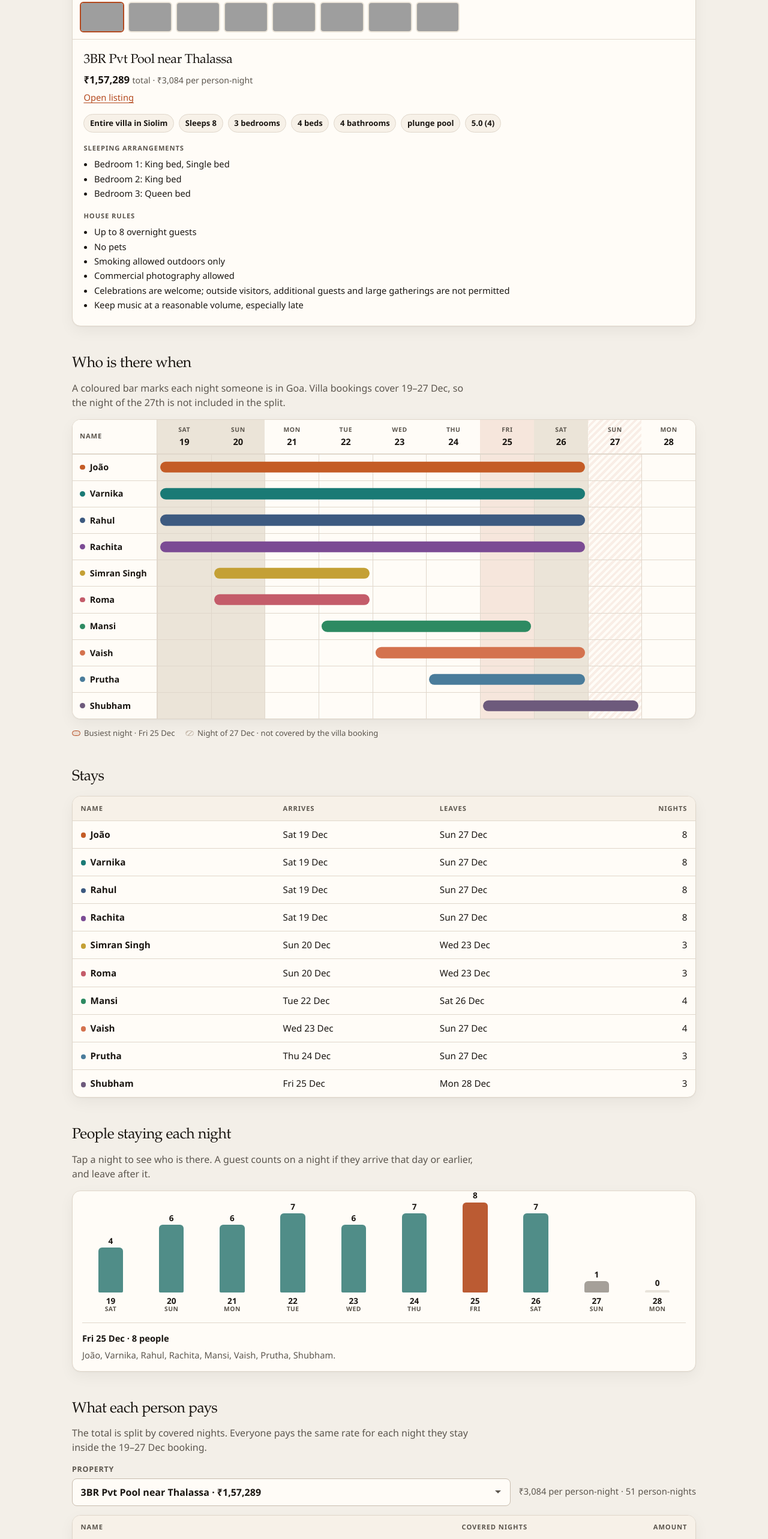
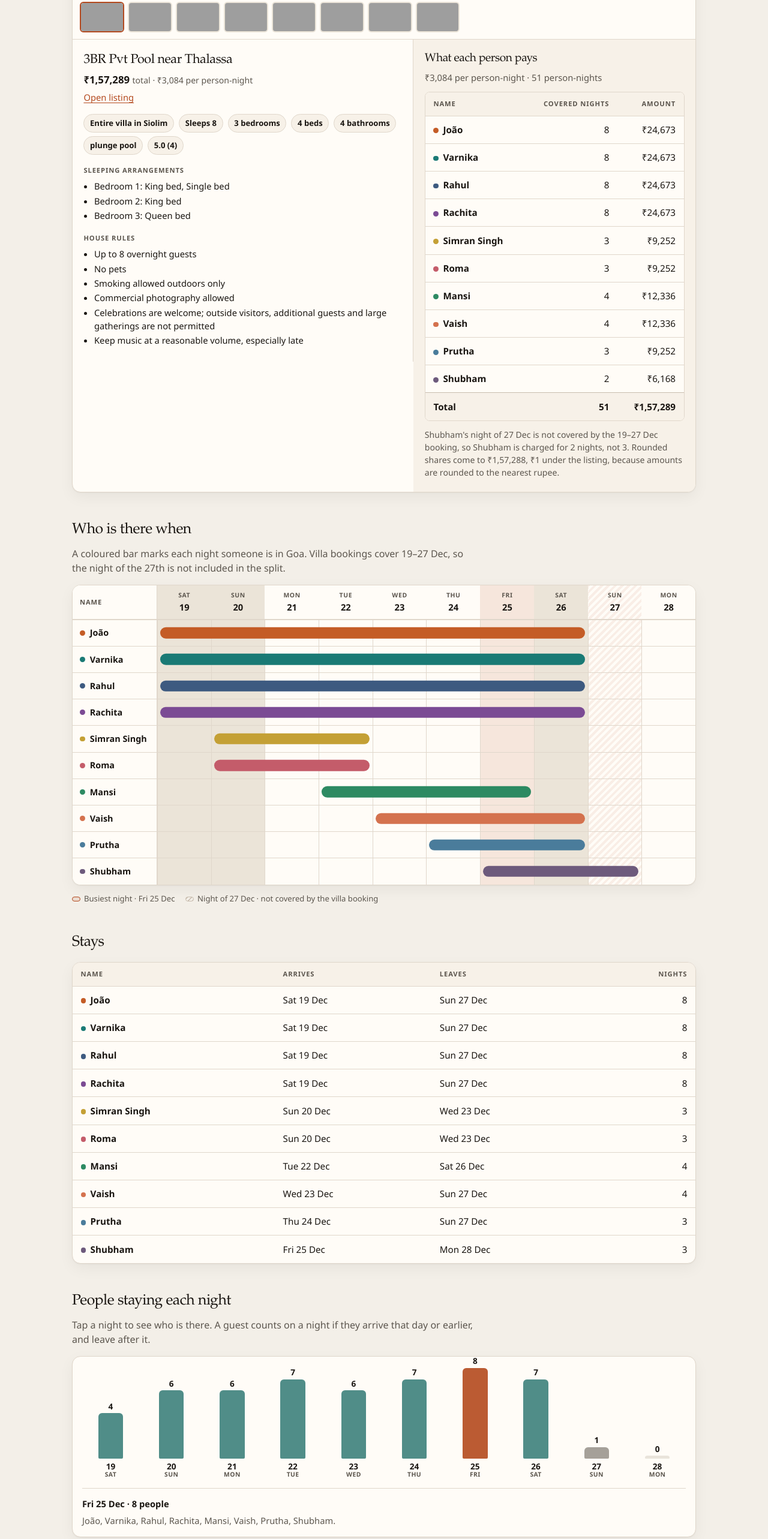
Before and after one commit to gvns0x/goa-trip, a plain HTML site: page index.html in a window 1280 px wide. Shown: the part 1117-3683 px from the top of the page at 60% size. Drawn offline with Linux system fonts and the light colour scheme; grey boxes are pictures that could not be loaded.

Commit message:
Split villa details into info + pays columns
Selected villa now shows listing details on the left and a What each
person pays table on the right; the standalone pays section is removed.

Co-authored-by: João Araújo <gvns0x@gmail.com>

```diff
--- a/index.html
+++ b/index.html
@@ -367,7 +367,7 @@
     td { font-size: 0.95rem; }
     #stays-table td, #stays-table th,
     #props-table td, #props-table th,
-    #pays-table td, #pays-table th { white-space: nowrap; }
+    .villa-pays td, .villa-pays th { white-space: nowrap; }
     #props-table { min-width: 52rem; }
     td.num, th.num { text-align: right; }
     tr:last-child td { border-bottom: 0; }
@@ -739,10 +739,57 @@
     }
 
     .villa-details {
+      display: grid;
+      grid-template-columns: minmax(0, 1.15fr) minmax(0, 0.95fr);
+      gap: 0;
+      align-items: start;
+      border-top: 0;
+    }
+
+    .villa-info {
       padding: 1.15rem 1.15rem 1.35rem;
-    }
-
-    .villa-details h3 {
+      border-right: 1px solid var(--line);
+      min-width: 0;
+    }
+
+    .villa-pays {
+      padding: 1.15rem 1.15rem 1.35rem;
+      background: var(--surface-2);
+      min-width: 0;
+    }
+
+    .villa-pays h3 {
+      margin: 0 0 0.35rem;
+      font-family: var(--font-serif);
+      font-size: 1.2rem;
+      font-weight: 500;
+      letter-spacing: -0.02em;
+    }
+
+    .villa-pays .rate-chip {
+      margin: 0 0 0.75rem;
+    }
+
+    .villa-pays .warn {
+      margin-bottom: 0.75rem;
+    }
+
+    .villa-pays .scroll {
+      border: 1px solid var(--line);
+      border-radius: var(--radius-sm);
+      background: var(--surface);
+      overflow-x: auto;
+    }
+
+    .villa-pays table {
+      min-width: 16rem;
+    }
+
+    .villa-pays .note {
+      margin-top: 0.75rem;
+    }
+
+    .villa-details .villa-info h3 {
       margin: 0;
       font-family: var(--font-serif);
       font-size: 1.35rem;
@@ -809,15 +856,23 @@
       font-size: 0.92rem;
     }
 
+    @media (max-width: 900px) {
+      .villa-details { grid-template-columns: 1fr; }
+      .villa-info {
+        border-right: 0;
+        border-bottom: 1px solid var(--line);
+      }
+    }
+
     @media (max-width: 700px) {
       .wrap { padding: 1.4rem 0.9rem 3rem; }
       .stats { grid-template-columns: 1fr; }
       th, td { padding: 0.6rem 0.7rem; }
-      #pays-table th, #pays-table td { padding: 0.6rem 0.55rem; }
+      .villa-pays th, .villa-pays td { padding: 0.6rem 0.55rem; }
       .gantt { --name-col: 8rem; }
       .gallery-stage img { height: min(62vw, 22rem); }
       .villa-thumb { width: 8.6rem; }
-      .villa-details { padding: 1rem 0.9rem 1.2rem; }
+      .villa-info, .villa-pays { padding: 1rem 0.9rem 1.2rem; }
     }
 
     @media (prefers-reduced-motion: reduce) {
@@ -888,33 +943,6 @@
           <div class="who" id="who"></div>
         </div>
       </div>
-    </section>
-
-    <section aria-labelledby="pays-heading">
-      <h2 id="pays-heading">What each person pays</h2>
-      <p class="lede">The total is split by covered nights. Everyone pays the same rate for each night they stay inside the 19–27 Dec booking.</p>
-      <div class="toolbar">
-        <label class="field">
-          Property
-          <select id="property-select"></select>
-        </label>
-        <p class="rate-chip" id="rate-chip"></p>
-      </div>
-      <div class="warn" id="sleeps-warn" role="status"></div>
-      <div class="panel scroll">
-        <table id="pays-table">
-          <thead>
-            <tr>
-              <th>Name</th>
-              <th class="num">Covered nights</th>
-              <th class="num">Amount</th>
-            </tr>
-          </thead>
-          <tbody></tbody>
-          <tfoot></tfoot>
-        </table>
-      </div>
-      <p class="note" id="uncovered-note"></p>
     </section>
 
     <section aria-labelledby="props-heading">
@@ -1913,6 +1941,7 @@
       }
 
       document.getElementById("villa-details").innerHTML = `
+        <div class="villa-info">
           <h3>${esc(p.name)}</h3>
           <p class="villa-price">${inr(p.total)} <span class="muted">total · ${inr(p.rate)} per person-night</span></p>
           <a class="villa-link" href="${esc(p.url)}" target="_blank" rel="noopener noreferrer">Open listing</a>
@@ -1921,6 +1950,10 @@
           ${listBlock("Sleeping arrangements", d.sleeping)}
           ${listBlock("House rules", d.rules)}
           ${listBlock("Good to know", d.notes)}
+        </div>
+        <div class="villa-pays" aria-labelledby="villa-pays-heading">
+          ${paysMarkup(selectedVilla)}
+        </div>
       `;
     }
 
@@ -2073,71 +2106,70 @@
       `).join("");
     }
 
-    function renderSelect() {
-      const select = document.getElementById("property-select");
-      select.innerHTML = pricedProperties.map((p, i) =>
-        `<option value="${i}">${p.name} · ${inr(p.total)}</option>`
-      ).join("");
-      select.addEventListener("change", () => renderPays(Number(select.value)));
-      renderPays(0);
-    }
-
-    function renderPays(index) {
-
+    function paysMarkup(index) {
       const p = pricedProperties[index];
-      const warn = document.getElementById("sleeps-warn");
-      if (PEAK_GUESTS > p.sleeps) {
-        warn.dataset.show = "true";
-        warn.textContent = `This villa sleeps ${p.sleeps}, but ${PEAK_GUESTS} people are staying on ${formatDayLong(busiest.day)}.`;
-      } else {
-        warn.dataset.show = "false";
-        warn.textContent = "";
-      }
-
-      document.getElementById("rate-chip").textContent =
-        `${inr(p.rate)} per person-night · ${personNights} person-nights`;
-
       const rows = guests.map((g) => {
         const covered = coveredNights(g);
         const amount = Math.round(covered * p.rate);
         return { g, covered, amount };
       });
-
-      const body = document.querySelector("#pays-table tbody");
-      body.innerHTML = rows.map(({ g, covered, amount }) => `
+      const totalRounded = rows.reduce((sum, r) => sum + r.amount, 0);
+      const drift = totalRounded - p.total;
+      const driftNote = drift === 0
+        ? ""
+        : ` Rounded shares come to ${inr(totalRounded)}, ${inr(Math.abs(drift))} ${drift > 0 ? "over" : "under"} the listing, because amounts are rounded to the nearest rupee.`;
+
+      const uncoveredPeople = guests.filter((g) => nightsOf(g) > coveredNights(g));
+      let note = "";
+      if (uncoveredPeople.length) {
+        const bits = uncoveredPeople.map((g) => {
+          const missed = nightsOf(g) - coveredNights(g);
+          return `${g.name}'s night of ${formatDay(g.leave - missed)} is not covered by the 19–27 Dec booking, so ${g.name.split(" ")[0]} is charged for ${coveredNights(g)} ${coveredNights(g) === 1 ? "night" : "nights"}, not ${nightsOf(g)}`;
+        });
+        note = bits.join(". ") + "." + driftNote;
+      } else {
+        note = driftNote.trim();
+      }
+
+      const warn = PEAK_GUESTS > p.sleeps
+        ? `<div class="warn" data-show="true" role="status">This villa sleeps ${p.sleeps}, but ${PEAK_GUESTS} people are staying on ${formatDayLong(busiest.day)}.</div>`
+        : "";
+
+      const body = rows.map(({ g, covered, amount }) => `
         <tr>
           <td class="name-cell">
-            <span class="pip" style="background:${g.color}; display:inline-block; margin-right:0.45rem; vertical-align:middle"></span>${g.name}
+            <span class="pip" style="background:${g.color}; display:inline-block; margin-right:0.45rem; vertical-align:middle"></span>${esc(g.name)}
           </td>
           <td class="num">${covered}</td>
           <td class="num">${inr(amount)}</td>
         </tr>
       `).join("");
 
-      const totalRounded = rows.reduce((sum, r) => sum + r.amount, 0);
-      const drift = totalRounded - p.total;
-      document.querySelector("#pays-table tfoot").innerHTML = `
+      return `
+        <h3 id="villa-pays-heading">What each person pays</h3>
+        <p class="rate-chip">${inr(p.rate)} per person-night · ${personNights} person-nights</p>
+        ${warn}
+        <div class="scroll">
+          <table>
+            <thead>
+              <tr>
+                <th>Name</th>
+                <th class="num">Covered nights</th>
+                <th class="num">Amount</th>
+              </tr>
+            </thead>
+            <tbody>${body}</tbody>
+            <tfoot>
               <tr>
                 <td>Total</td>
                 <td class="num">${personNights}</td>
                 <td class="num">${inr(p.total)}</td>
               </tr>
+            </tfoot>
+          </table>
+        </div>
+        ${note ? `<p class="note">${esc(note)}</p>` : ""}
       `;
-      const driftNote = drift === 0
-        ? ""
-        : ` Rounded shares come to ${inr(totalRounded)}, ${inr(Math.abs(drift))} ${drift > 0 ? "over" : "under"} the listing, because amounts are rounded to the nearest rupee.`
-
-      const uncoveredPeople = guests.filter((g) => nightsOf(g) > coveredNights(g));
-      const note = document.getElementById("uncovered-note");
-      if (uncoveredPeople.length) {
-        const bits = uncoveredPeople.map((g) => {
-          const missed = nightsOf(g) - coveredNights(g);
-          return `${g.name}'s night of ${formatDay(g.leave - missed)} is not covered by the 19–27 Dec booking, so ${g.name.split(" ")[0]} is charged for ${coveredNights(g)} ${coveredNights(g) === 1 ? "night" : "nights"}, not ${nightsOf(g)}`;
-        });
-        note.textContent = bits.join(". ") + "." + driftNote;
-      } else {
-        note.textContent = driftNote.trim();
-      }
     }
 
     renderStats();
@@ -2145,7 +2177,6 @@
     renderStays();
     renderChart();
     renderProperties();
-    renderSelect();
     renderGallery();
   </script>
 </body>
```
Lines whose indentation alone changed are shown as unchanged.
